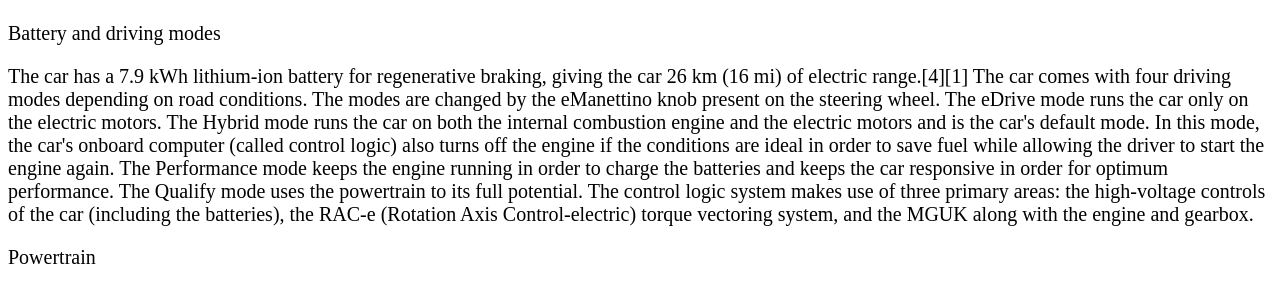
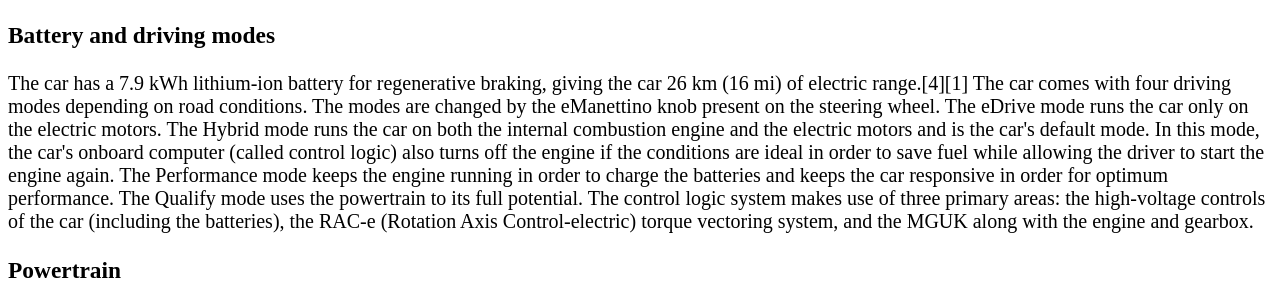
Before and after one commit to Ajith190/My-website-design, a plain HTML site: page ferrari_SF90.html in a window 1280 px wide. Shown: the part 476-766 px from the top of the page. Drawn offline with Linux system fonts and the light colour scheme.

Commit message:
Update ferrari_SF90.html

```diff
--- a/ferrari_SF90.html
+++ b/ferrari_SF90.html
@@ -17,13 +17,19 @@
 <p>The Ferrari SF90 Stradale is a mid-engine PHEV (Plug-in Hybrid Electric Vehicle) sports car produced by the Italian automobile manufacturer Ferrari. The car shares its name with the SF90 Formula One car with the name standing for the 90th anniversary of the Scuderia Ferrari racing team and "Stradale" meaning for road.</p>
 <img src="https://stimg.cardekho.com/images/carexteriorimages/630x420/Ferrari/Ferrari-Portofino/6172/1550828910903/front-left-side-47.jpg?tr=h-140">
 <h2>Specifications</h2>
-<head>Battery and driving modes</head>
+<h3>Battery and driving modes
+	<style>
+		h3{
+			font:bold;
+		}
+	</style>
+</h3>
 <p>The car has a 7.9 kWh lithium-ion battery for regenerative braking, giving the car 26 km (16 mi) of electric range.[4][1] The car comes with four driving modes depending on road conditions. The modes are changed by the eManettino knob present on the steering wheel.
 
 The eDrive mode runs the car only on the electric motors. The Hybrid mode runs the car on both the internal combustion engine and the electric motors and is the car's default mode. In this mode, the car's onboard computer (called control logic) also turns off the engine if the conditions are ideal in order to save fuel while allowing the driver to start the engine again. The Performance mode keeps the engine running in order to charge the batteries and keeps the car responsive in order for optimum performance. The Qualify mode uses the powertrain to its full potential.
 
 The control logic system makes use of three primary areas: the high-voltage controls of the car (including the batteries), the RAC-e (Rotation Axis Control-electric) torque vectoring system, and the MGUK along with the engine and gearbox.</p>
-<head>Powertrain</head>
+<h3>Powertrain</h3>
 <p>The SF90 Stradale is equipped with three electric motors, adding a combined output of 220 PS (162 kW; 217 bhp)[6] to a twin-turbocharged V8 engine rated at a power output of 780 PS (574 kW; 769 hp) at 7,500 rpm.[5] The car is rated at a total output of 1,000 PS (735 kW; 986 hp) at 8,000 rpm[6][7] and a maximum torque of 800 N⋅m (590 lb⋅ft) at 6,000 rpm.[8][9]
 
 The engine is an evolution of the unit found in the 488 Pista and the upcoming F8 Tributo models.[10] The engine's capacity has been increased to 4.0 L (3,990 cc) and the bore has also been increased to 88 mm (3.46 in). The intake and exhaust of the engine have been completely modified. The cylinder heads of the engine are now narrower and the all-new central fuel injectors run at a pressure of 350 bar (5,100 psi). The assembly for the turbochargers is lower than that of the exhaust system and the engine sits 50 mm (2.0 in) lower in the chassis than the other mid-engine V8 models in order to maintain a lower centre of gravity. The engine utilises a smaller flywheels and an inconel exhaust manifold.[5]
```
